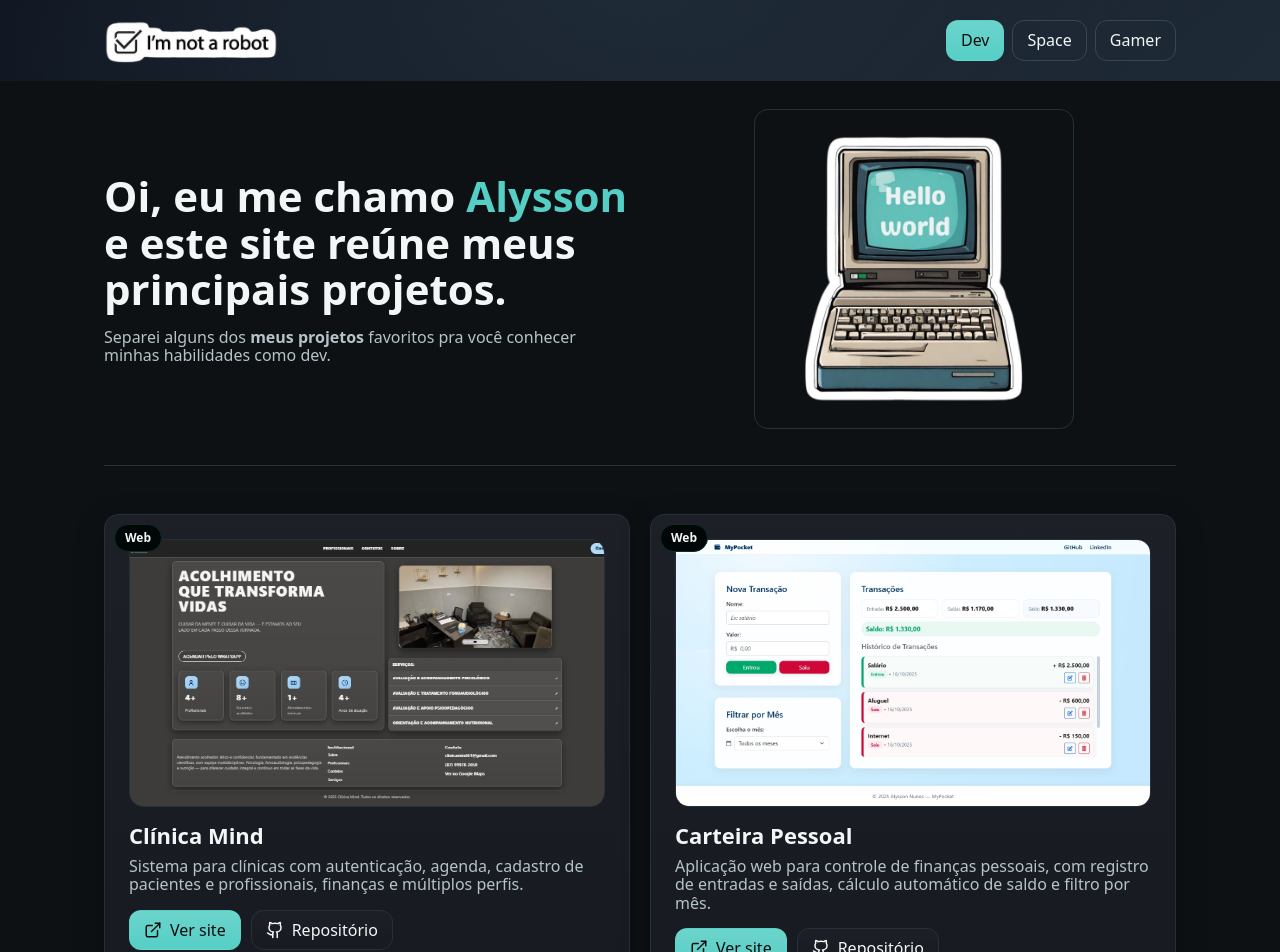
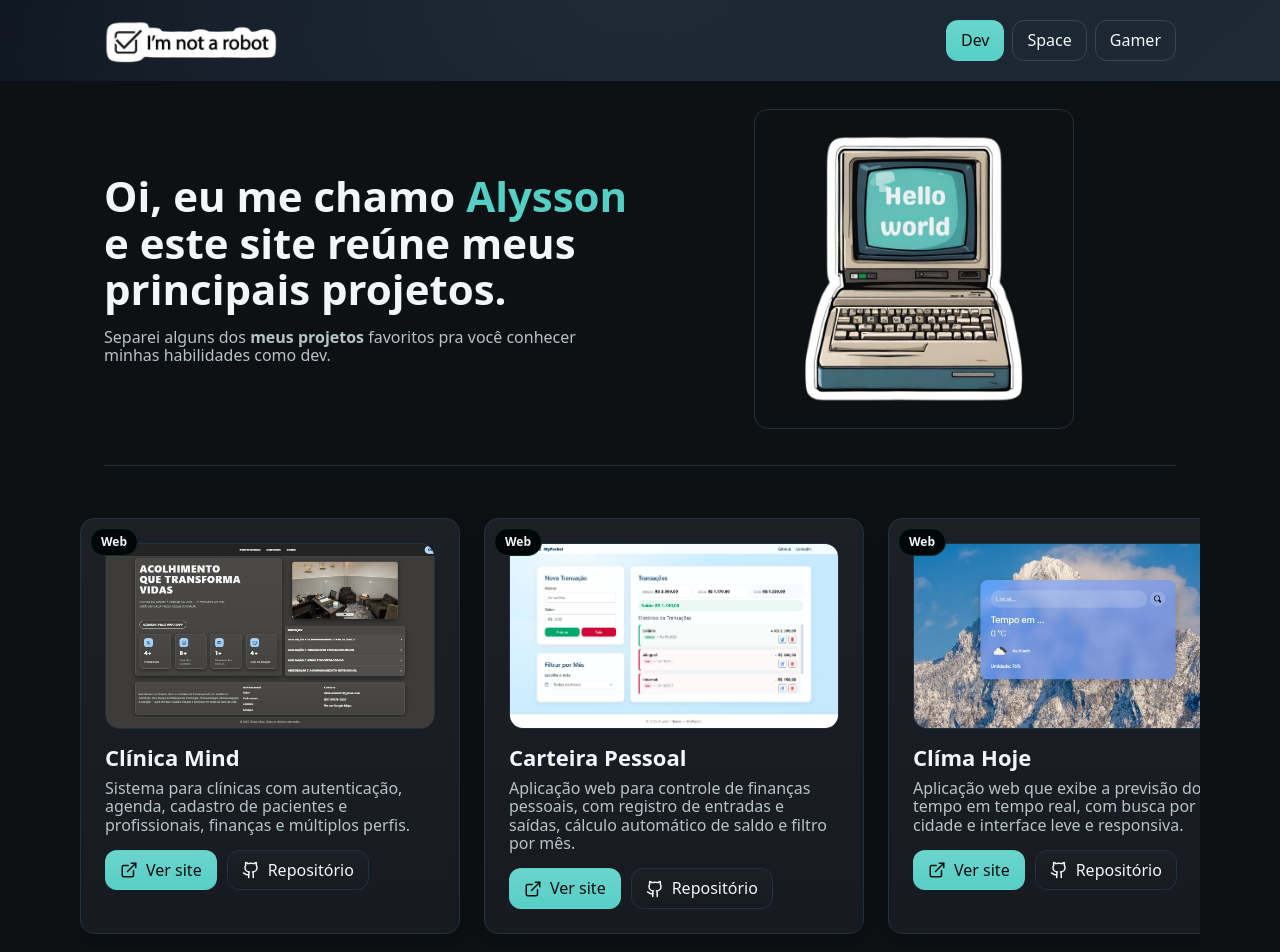
Before and after one commit to Alyssonln/Meu-Portfolio, a React (Vite) app: page / in a window 1280 px wide. Shown: the top 952 px of the page. Built offline with nearby package versions, Linux system fonts and the light colour scheme.

Commit message:
atualização layout

```diff
--- a/src/pages/Projects.tsx
+++ b/src/pages/Projects.tsx
@@ -4,7 +4,8 @@ export default function Projects() {
   return (
     <section id="projects" className="projectsSection">
 
-      <div className="projectsGrid">
+      {/* wrapper com rolagem horizontal */}
+      <div className="projectsScroll">
         {/* WEB */}
         <div className="projectItem">
           <span className="projectBadge">Web</span>
@@ -22,9 +23,20 @@ export default function Projects() {
           <Card
             title="Carteira Pessoal"
             description="Aplicação web para controle de finanças pessoais, com registro de entradas e saídas, cálculo automático de saldo e filtro por mês."
-            img="/img/mypocket.png"            /* coloque sua capa aqui */
-            siteUrl="https://mypocket-portfolio.vercel.app"  /* landing/demo se tiver */
+            img="/img/mypocket.png"
+            siteUrl="https://mypocket-portfolio.vercel.app"
             repoUrl="https://github.com/Alyssonln/mypocket-portfolio"
+          />
+        </div>
+
+        <div className="projectItem">
+          <span className="projectBadge">Web</span>
+          <Card
+            title="Clíma Hoje"
+            description="Aplicação web que exibe a previsão do tempo em tempo real, com busca por cidade e interface leve e responsiva."
+            img="/img/weather.png"
+            siteUrl="https://weather-app-alyssonln.vercel.app/"
+            repoUrl="https://github.com/Alyssonln/Weather"
           />
         </div>
       </div>
--- a/src/styles/globals.css
+++ b/src/styles/globals.css
@@ -117,16 +117,11 @@ hr.sep { border: none; height: 1px; background: var(--outline); }
   .grid-3 { grid-template-columns: repeat(2, minmax(0,1fr)); }
 }
 
-/* Tablet <= 1024px: 3 -> 2 colunas (já existia acima, mantemos) */
-@media (max-width: 1024px) {
-  .grid-3 { grid-template-columns: repeat(2, minmax(0,1fr)); }
-}
-
 /* <= 768px: 2 colunas para grid-3, 1 coluna para grid-2 */
 @media (max-width: 768px) {
   .container { padding: 0 16px; }
   .grid-2 { grid-template-columns: 1fr; }
-  .grid-3 { grid-template-columns: repeat(2, minmax(0,1fr)); } /* << mantém 2 colunas */
+  .grid-3 { grid-template-columns: repeat(2, minmax(0,1fr)); } /* mantém 2 colunas */
   .h1 { font-size: clamp(26px, 6vw, 34px); line-height: 1.15; }
   .card .btn { width: 100%; justify-content: center; }
 }
@@ -156,40 +151,55 @@ hr.sep { border: none; height: 1px; background: var(--outline); }
   .btn { padding: 9px 12px; }
 }
 
-/* ===== Projects layout (página Projetos) ===== */
+/* ===== Projects layout (carrossel horizontal) ===== */
 .projectsSection { margin-top: 48px; }
 
-.projectsHeader h2 {
-  font-size: 28px;
-  line-height: 1.2;
-  margin: 0 0 6px;
+.projectsHeader h2{
+  font-size: 28px; line-height: 1.2; margin: 0 0 6px;
 }
-.projectsHeader p { opacity: .8; margin: 0 0 18px; }
+.projectsHeader p{ opacity:.8; margin:0 0 18px; }
 
-.projectsGrid {
-  display: grid;
-  gap: 20px;
-  grid-template-columns: 1fr;      /* 1 col no mobile */
+/* container com rolagem horizontal */
+.projectsScroll{
+  display:flex;
+  gap:24px;
+  overflow-x:auto;
+  -webkit-overflow-scrolling:touch;
+  scroll-snap-type:x mandatory;
+  padding: 4px 0 14px;
+  /* “sangra” até as bordas do container para os cards encostarem na margem */
+  margin-left: calc(var(--space-4) * -1);
+  margin-right: calc(var(--space-4) * -1);
+  padding-left: var(--space-4);
+  padding-right: var(--space-4);
+  scrollbar-width: thin;
+  scrollbar-color: var(--accent) var(--surface);
+}
+.projectsScroll::-webkit-scrollbar{ height:8px; }
+.projectsScroll::-webkit-scrollbar-thumb{ background: var(--accent); border-radius:10px; }
+.projectsScroll::-webkit-scrollbar-track{ background: var(--surface); }
+
+/* cada item (wrapper do Card) vira “slide” */
+.projectItem{
+  position:relative;
+  display:flex;             /* mantém o Card com altura total */
+  flex: 0 0 320px;          /* largura base do slide */
+  scroll-snap-align:start;
+}
+.projectItem > *{ flex:1; } /* Card ocupa toda a altura */
+
+@media (min-width: 768px){
+  .projectItem{ flex-basis: 360px; }
+}
+@media (min-width: 1100px){
+  .projectItem{ flex-basis: 380px; }
 }
 
-/* 2 colunas a partir de 768px */
-@media (min-width: 768px) {
-  .projectsGrid { grid-template-columns: repeat(2, minmax(0, 1fr)); }
-}
-
-/* wrapper para igualar alturas e posicionar o selo */
-.projectItem {
-  position: relative;
-  display: flex;     /* iguala alturas dos Cards */
-}
-.projectItem > * { flex: 1; }
-
-/* selo Web/Mobile */
-.projectBadge {
-  position: absolute;
-  top: 10px; left: 10px;
-  font-size: 12px; font-weight: 700;
-  padding: 6px 10px; border-radius: 999px;
+/* selo Web/Mobile (mantido) */
+.projectBadge{
+  position:absolute; top:10px; left:10px;
+  font-size:12px; font-weight:700;
+  padding:6px 10px; border-radius:999px;
   background: color-mix(in oklab, var(--accent), #000 85%);
   border: 1px solid color-mix(in oklab, var(--accent), #000 65%);
   backdrop-filter: blur(4px);
```
Also changed, not shown: public/img/weather.png (added).
